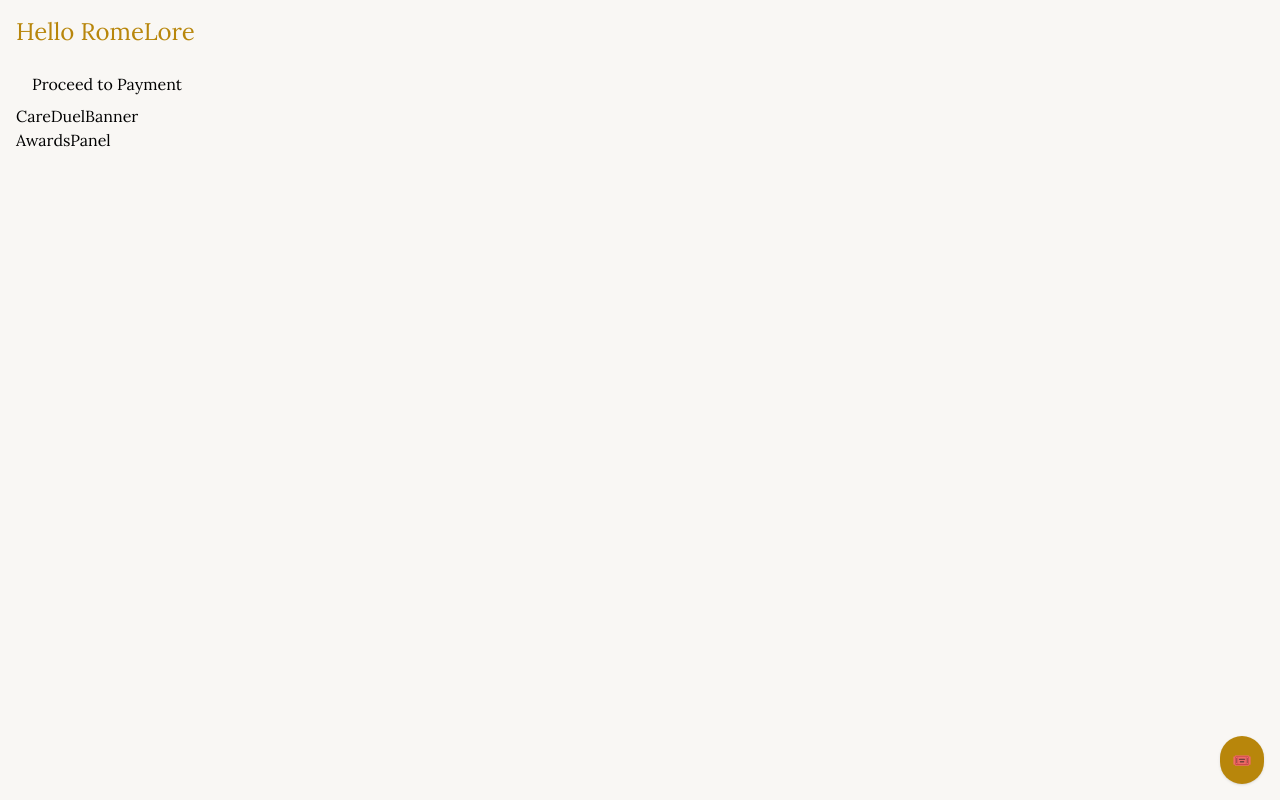
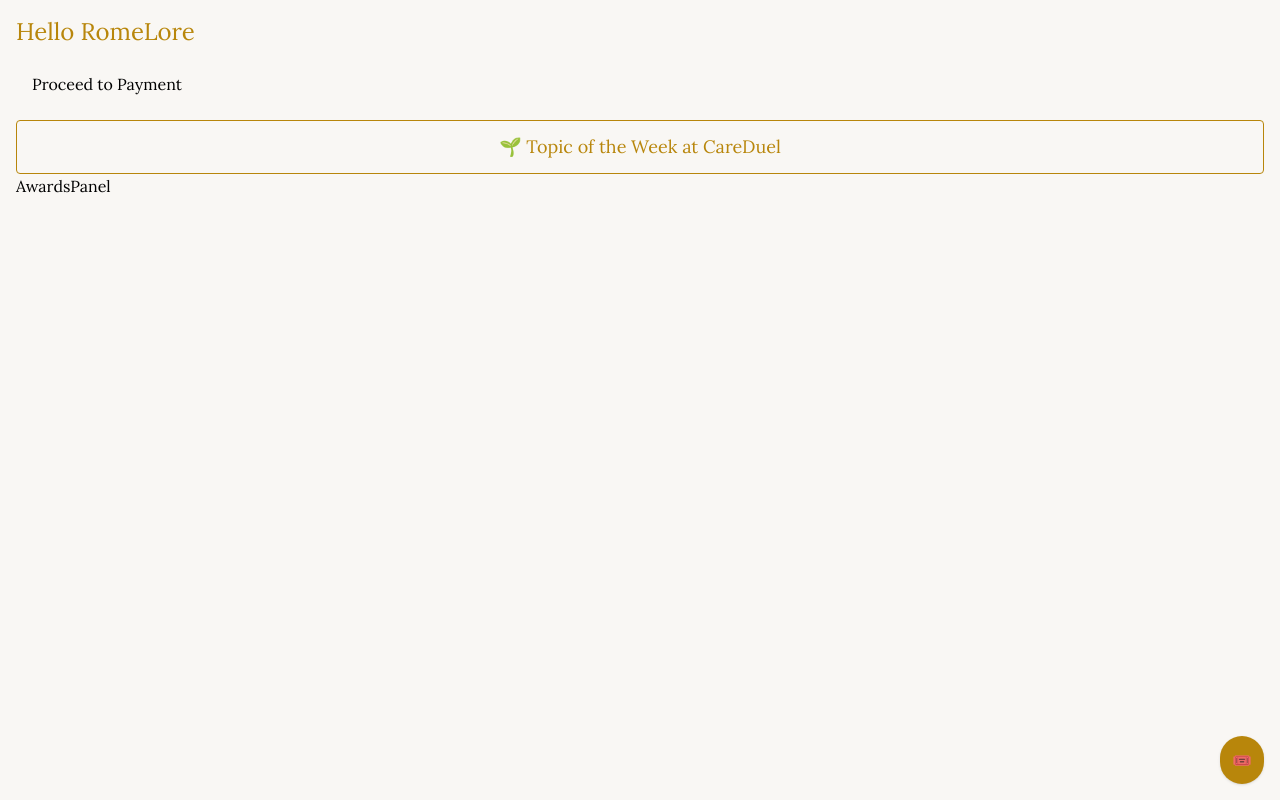
Before and after one commit to abhijitmanna912001/candidate-001-romelore-module-abhijit, a React (Vite) app: page / in a window 1280 px wide. Built offline with nearby package versions, Linux system fonts and the light colour scheme.

Commit message:
done CareDuel banner

```diff
--- a/src/components/CareDuelBanner.jsx
+++ b/src/components/CareDuelBanner.jsx
@@ -1,5 +1,16 @@
 const CareDuelBanner = () => {
-  return <div>CareDuelBanner</div>;
+  return (
+    <a
+      href="https://careduel.com/topic-of-the-week"
+      target="_blank"
+      rel="noopener noreferrer"
+      className="block border-[var(--accent-color)] border bg-[var(--color-neutral-cream)] text-[var(--color-primary)] text-center py-3 rounded mt-4 cursor-pointer hover:bg-[var(--parchment-gray)]"
+    >
+      <span className="font-[var(--font-headline)] text-lg">
+        🌱 Topic of the Week at CareDuel
+      </span>
+    </a>
+  );
 };
 
 export default CareDuelBanner;
```
